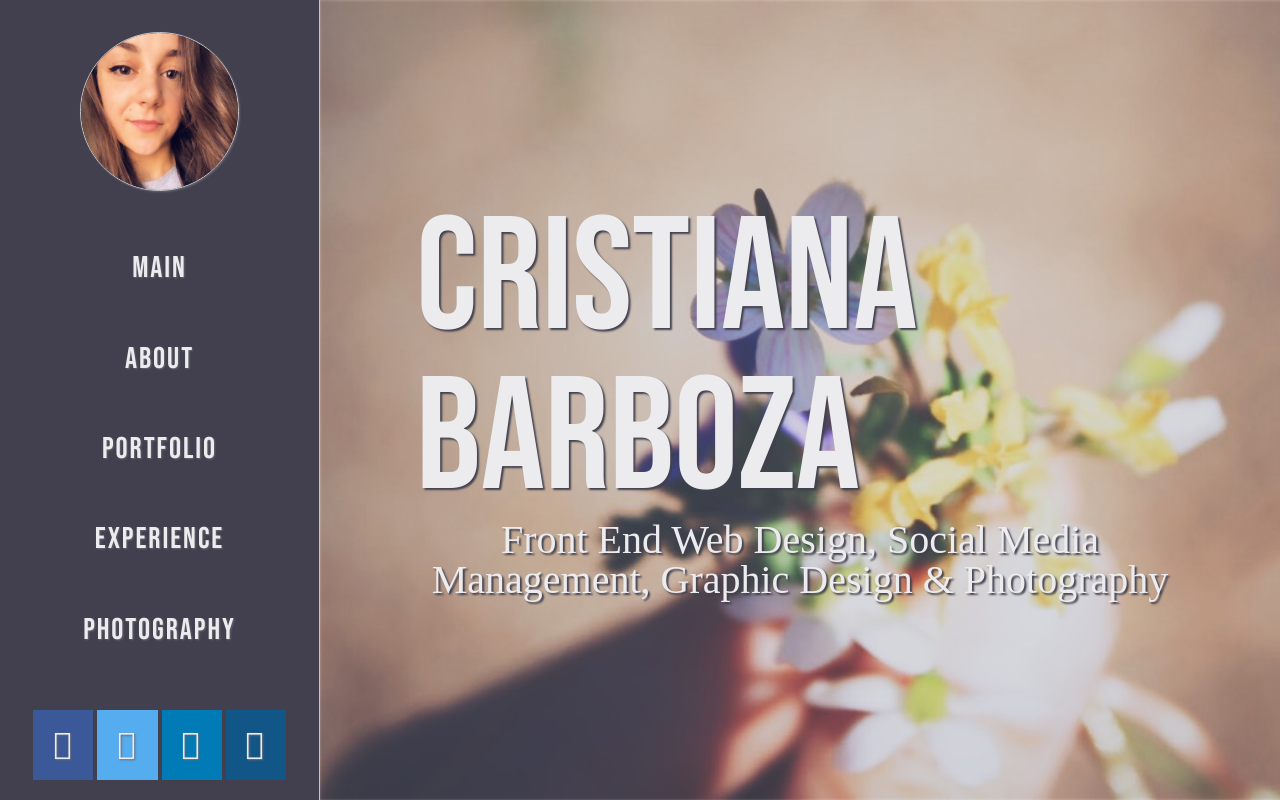
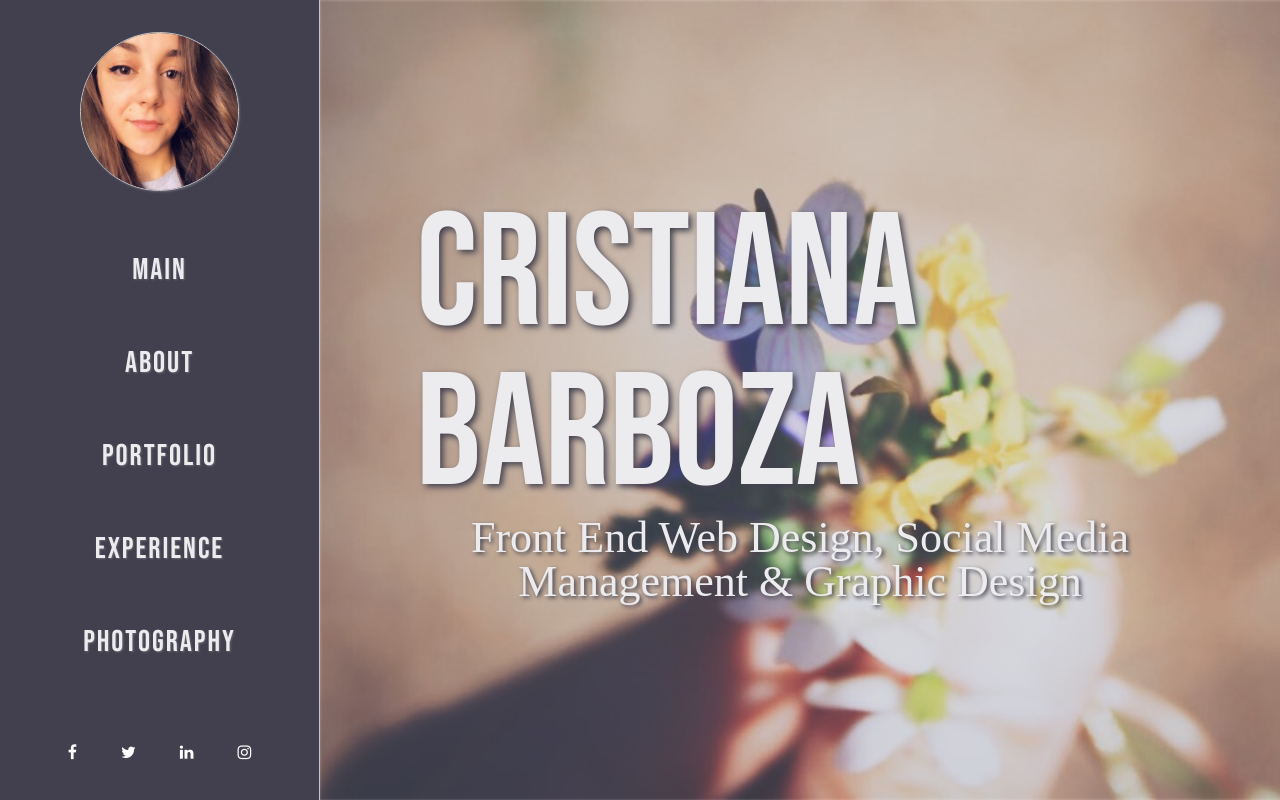
Before and after one commit to cbarboza2011/cbarboza2011.github.io, a plain HTML site: page index.html in a window 1280 px wide. Drawn offline with Linux system fonts and the light colour scheme; a web font is replaced by a local one.

Commit message:
fix sm icons

```diff
--- a/css/style.css
+++ b/css/style.css
@@ -70,7 +70,7 @@ body {
   flex-grow: 1;
 }
 
-.nav-links a {
+.nav-link {
   width: 100%;
   text-align: center;
   font-size: 30px;
@@ -85,7 +85,7 @@ body {
   text-shadow: 1px 1px 2px #676671;
 }
 
-.nav-links a:hover {
+.nav-link:hover {
   background: #c6c5c9;
   color: #42404e;
   text-shadow: 1px 1px 2px #a09fa6;
@@ -94,33 +94,20 @@ body {
 .social {
   margin: 30px auto 15px;
   width: 50%;
+  font-family: arial;
 }
+
+.social a:hover {
+  opacity: 0.3;
+}
+
 .fa {
   padding: 20px;
   font-size: 30px;
-  width: 50px;
   text-align: center;
   text-decoration: none;
   margin: 5px 2px;
-}
-
-.fa-facebook {
-  background: #3B5998;
-  color: white;
-}
-
-.fa-twitter {
-  background: #55ACEE;
-  color: white;
-}
-
-.fa-linkedin {
-  background: #007bb5;
-  color: white;
-}
-
-.fa-instagram {
-  background: #125688;
+  background: transparent;
   color: white;
 }
 
@@ -138,13 +125,13 @@ body {
   width: 100%;
   min-height: 100vh;
   color: #ecebed;
-  text-shadow: 2px 2px 2px #42404e;
+  text-shadow: 3px 3px 6px #42404e;
   padding: 0 10%;
 }
 
 .section:not(#main) {
   background: rgba(255,255,255,0.3);
-  padding: 5%;
+  padding: 10%;
   justify-content: space-between;
 }
 
@@ -154,9 +141,10 @@ h1 {
 }
 
 h2 {
-  font-size: 5vh;
+  font-size: 5.5vh;
   font-family: 'Podkova', serif;
   text-align: center;
+  text-shadow: 2px 2px 4px #42404e;
 }
 
 h3 {
@@ -175,6 +163,10 @@ p {
   text-indent: 5%;
   text-shadow: 2px 2px 2px #ecebed;
   color: #42404e;
+}
+
+#portfolio {
+  padding: 5%;
 }
 
 .grid {
@@ -216,6 +208,7 @@ p {
 .grid-box-text:hover {
   color: #42404e;
   text-shadow: 2px 2px 2px #27262e;
+  background: rgba(255,255,255,0.3);
 }
 
 .one {
--- a/index.html
+++ b/index.html
@@ -3,8 +3,6 @@
 <head>
 	<meta charset="UTF-8">
 	<meta name="viewport" content="width=device-width, initial-scale=1.0">
-	<!-- SOCIAL MEDIA ICON LIBRARY -->
-	<link rel="stylesheet" href="https://cdnjs.cloudflare.com/ajax/libs/font-awesome/4.7.0/css/font-awesome.min.css">
 	<title>Cristiana Barboza</title>
 	<!-- RESET -->
 	<link rel="stylesheet" href="vendor/css/reset.css">
@@ -20,6 +18,8 @@
 	<link href="https://fonts.googleapis.com/css?family=Bebas+Neue&display=swap" rel="stylesheet">
 	<link href="https://fonts.googleapis.com/css?family=Podkova:700&display=swap" rel="stylesheet">
 		<!-- fonts go here -->
+		<!-- SOCIAL MEDIA ICON LIBRARY -->
+		<link href="https://maxcdn.bootstrapcdn.com/font-awesome/4.1.0/css/font-awesome.min.css" rel="stylesheet">
 </head>
 <body>
 	<div class="main flex">
@@ -29,11 +29,11 @@
 				<img src="images/headshot-thumbnail.jpg" alt="">
 			</div>
 			<div class="nav-links flex-column">
-				<a href="#main">Main</a>
-				<a href="#about">About</a>
-				<a href="#portfolio">Portfolio</a>
-				<a href="#experience">Experience</a>
-				<a href="#photography">Photography</a>
+				<a class="nav-link" href="#main">Main</a>
+				<a class="nav-link" href="#about">About</a>
+				<a class="nav-link" href="#portfolio">Portfolio</a>
+				<a class="nav-link" href="#experience">Experience</a>
+				<a class="nav-link" href="#photography">Photography</a>
 				<div class="social flex-center">
 					<a href="https://www.facebook.com/ohsoimnancy" class="fa fa-facebook"></a>
 					<a href="https://twitter.com/Cristia93645158?lang=en" class="fa fa-twitter"></a>
@@ -46,7 +46,7 @@
 		<div class="photo">
 			<div id="main"class="section flex-column flex-center">
 				<h1>Cristiana Barboza</h1>
-				<h2>Front End Web Design, Social Media Management, Graphic Design & Photography</h2>
+				<h2>Front End Web Design, Social Media Management & Graphic Design</h2>
 			</div>
 			<div id="about"class="section flex-column flex-center">
 				<h3>About Me</h3>
```
